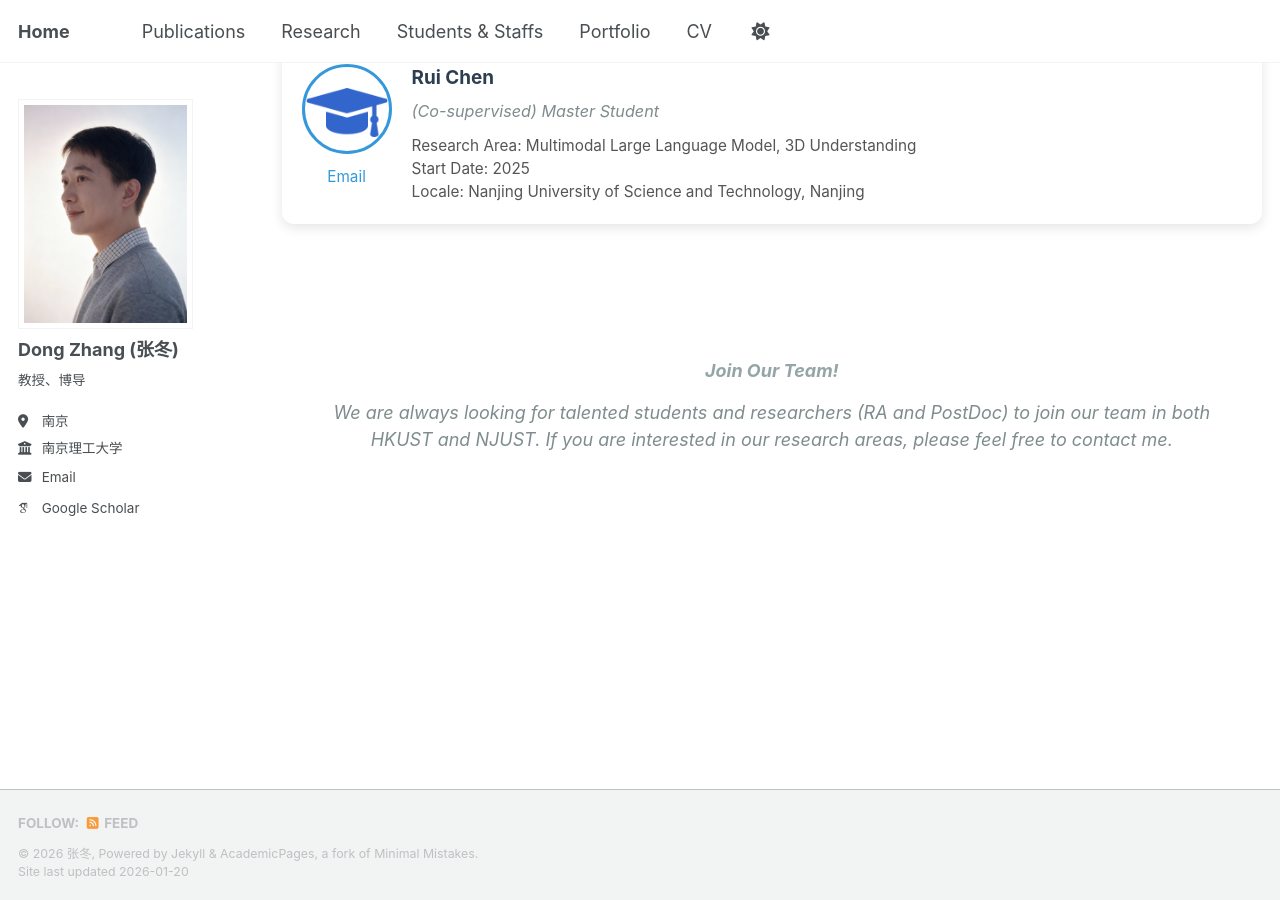
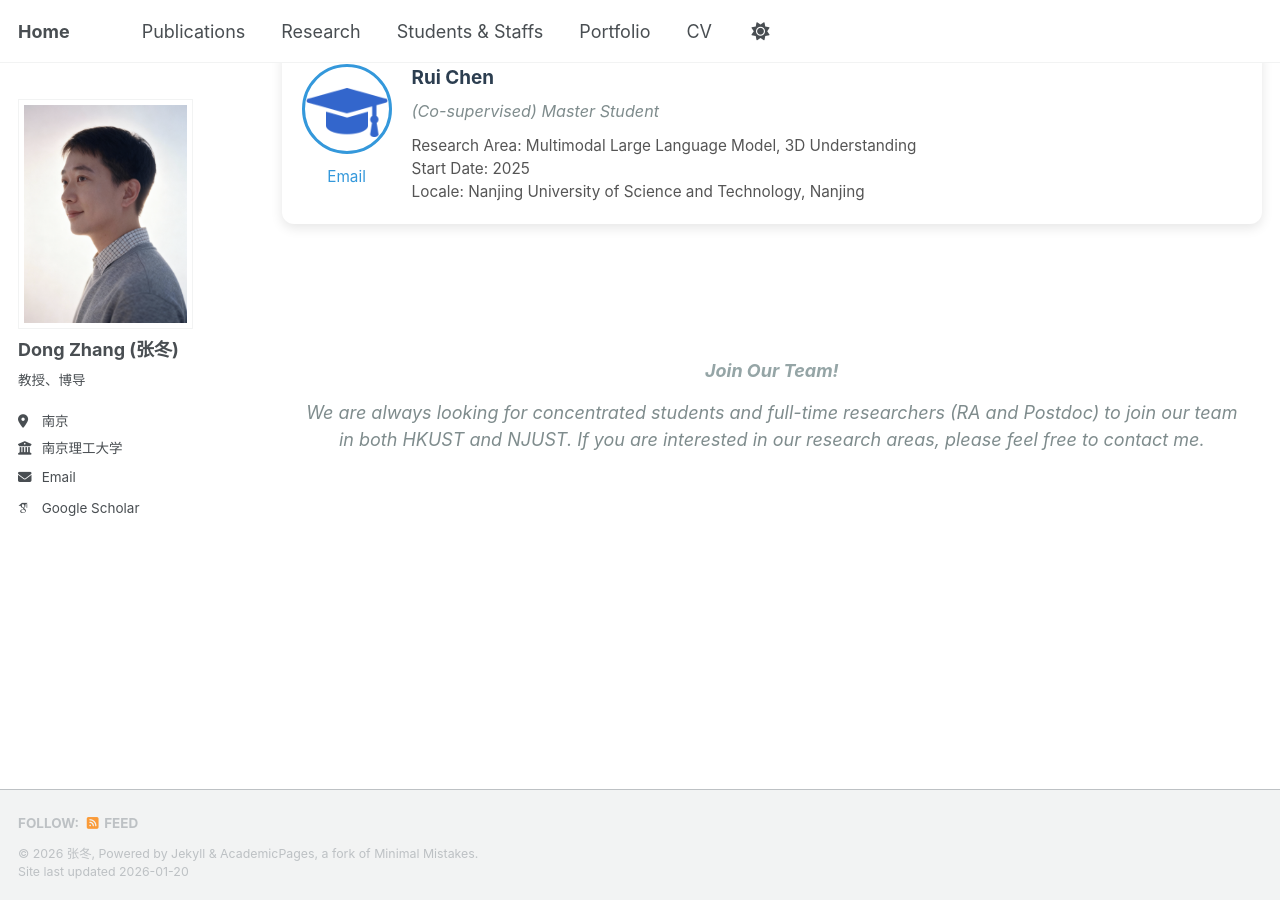
Before and after one commit to dongzhang89/dongzhang89.github.io, a Jekyll site: the page built from _pages/students-staffs.html, in a window 1280 px wide and 900 px high, scrolled down 1551 px. Built offline with Jekyll 4.4.1, drawn with Linux system fonts in a browser that asks for light colours; some web fonts are replaced; a script that is not in the unit is left out.

Commit message:
Update students-staffs.html

```diff
--- a/_pages/students-staffs.html
+++ b/_pages/students-staffs.html
@@ -316,7 +316,7 @@ author_profile: true
 
 <div class="empty-state">
   <h3>Join Our Team!</h3>
-  <p>We are always looking for talented students and researchers (RA and PostDoc) to join our team in both HKUST and NJUST. If you are interested in our research areas, please feel free to contact me.</p>
+  <p>We are always looking for concentrated students and full-time researchers (RA and Postdoc) to join our team in both HKUST and NJUST. If you are interested in our research areas, please feel free to contact me.</p>
 </div>
 
 </div>
```
